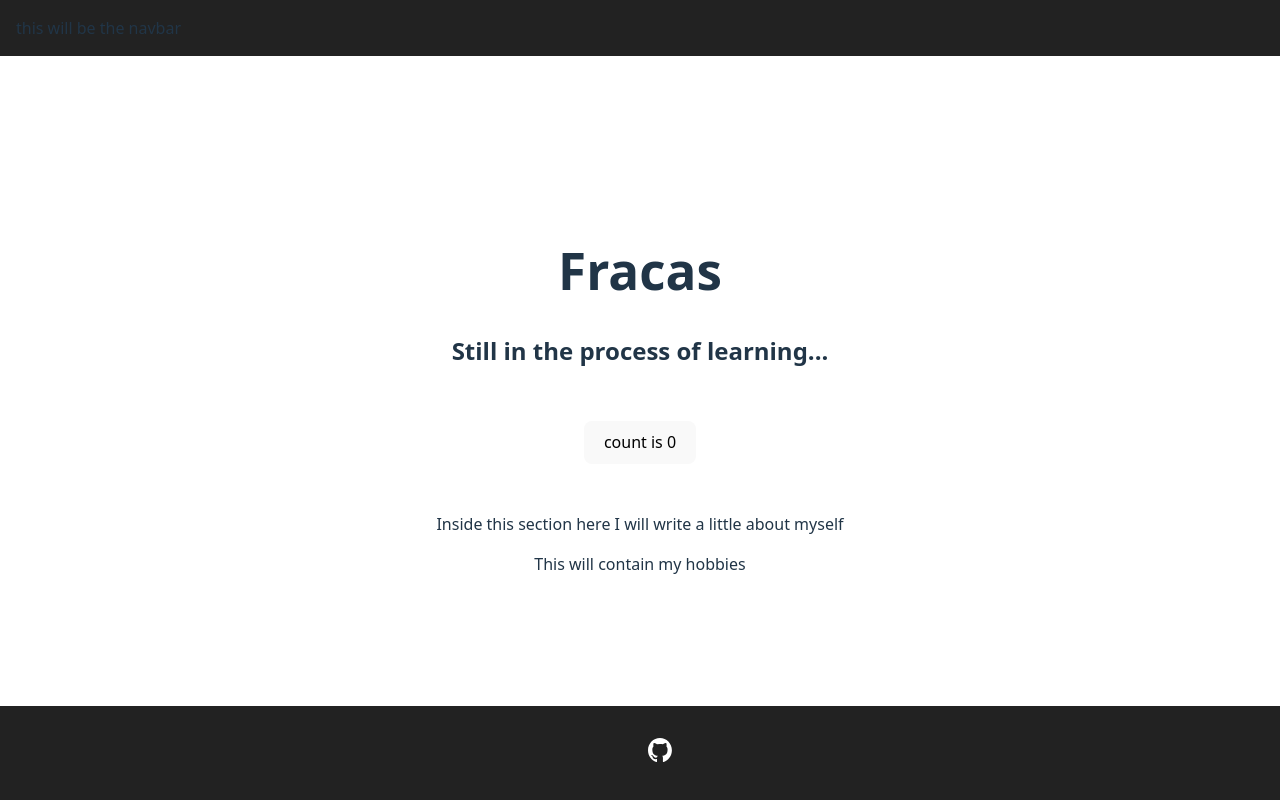
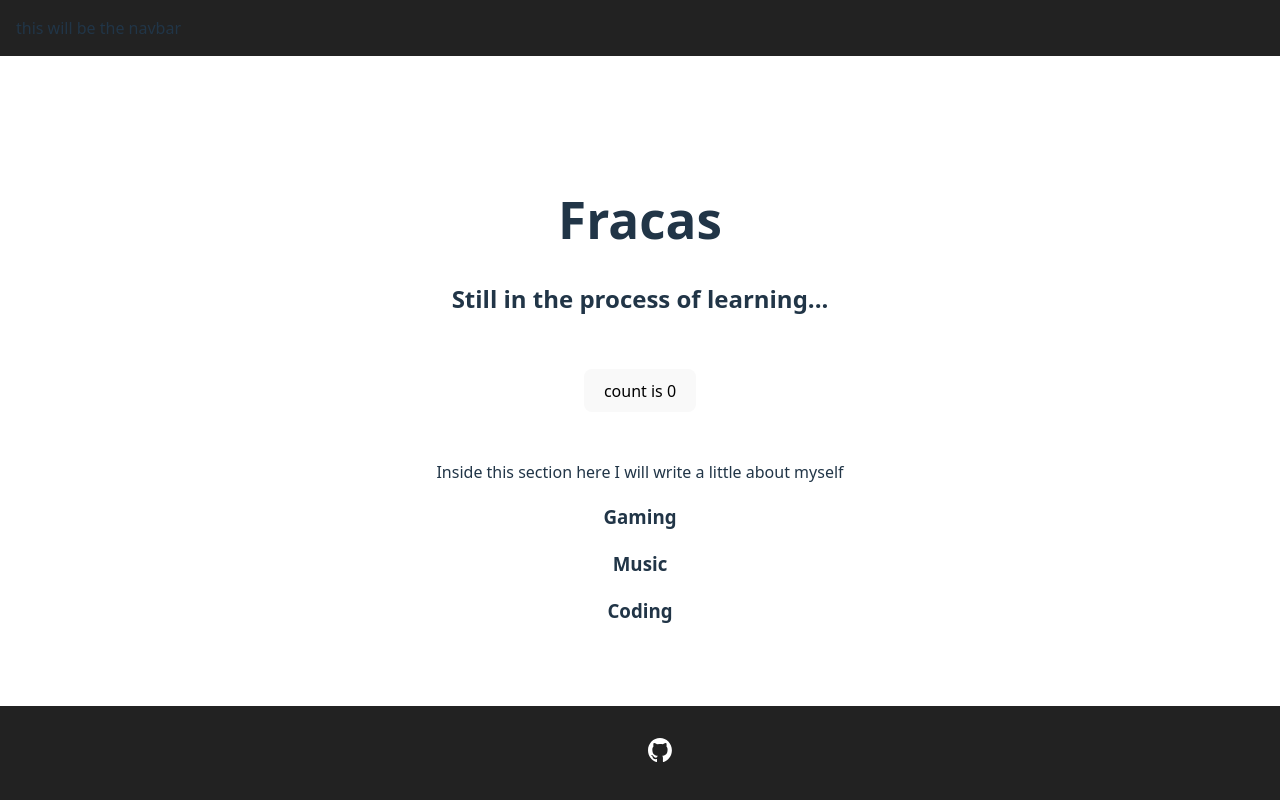
Before and after one commit to Fr4cas/fracas-app, a React (Vite) app: page / in a window 1280 px wide. Built offline with nearby package versions, Linux system fonts and the light colour scheme.

Commit message:
feat: generate a map of hobbies

```diff
--- a/src/components/Hobby.jsx
+++ b/src/components/Hobby.jsx
@@ -1,9 +1,17 @@
 function Hobby() {
+    const hobbies = [{ title: "Gaming" }, { title: "Music" }, { title: "Coding" }];
+
     return (
         <>
-            <p>This will contain my hobbies</p>
+            <div className="hobby-container">
+                {hobbies.map((hobby, index) => (
+                    <div className="hobby-card" key={index}>
+                        <h3>{hobby.title}</h3>
+                    </div>
+                ))}
+            </div>
         </>
-    )
+    );
 }
 
-export default Hobby
+export default Hobby;
```
